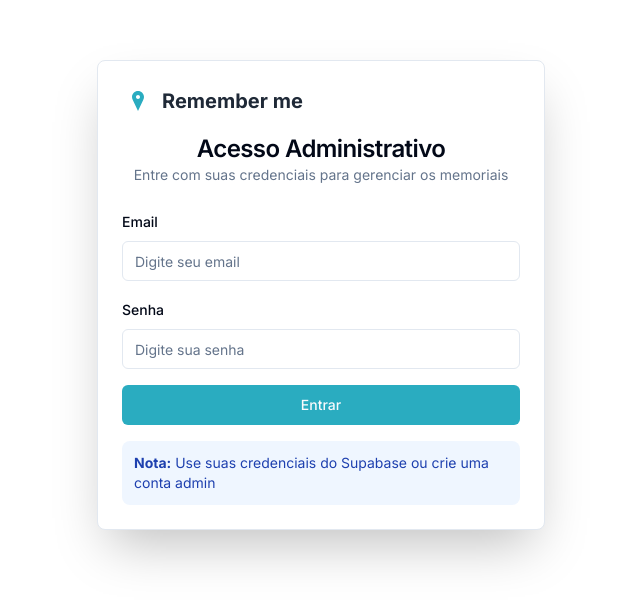
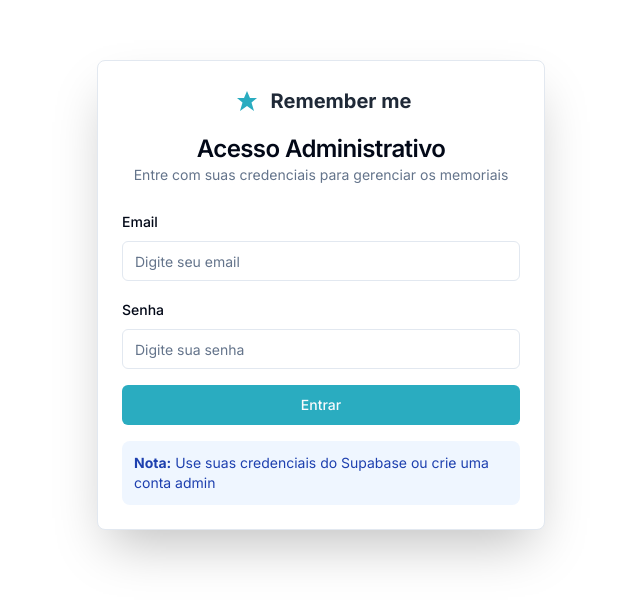
Before and after one commit to filipiviana/rememberme-memorials, a React (Vite) app: page /admin-panel in a window 1280 px wide. Shown: the part 105-708 px from the top of the page, without its empty margins (319-959 px from the left). Built offline with nearby package versions, Linux system fonts and the light colour scheme.

Commit message:
Fix: AdminLogin className error
The AdminLogin component was throwing a TypeScript error related to the `className` prop. This commit fixes the error.

```diff
--- a/src/components/MemorialLogo.tsx
+++ b/src/components/MemorialLogo.tsx
@@ -1,9 +1,13 @@
 
 import React from 'react';
 
-const MemorialLogo = () => {
+interface MemorialLogoProps {
+  className?: string;
+}
+
+const MemorialLogo = ({ className = "" }: MemorialLogoProps) => {
   return (
-    <div className="flex items-center space-x-2">
+    <div className={`flex items-center space-x-2 ${className}`}>
       <div className="w-8 h-8 flex items-center justify-center">
         <svg
           viewBox="0 0 24 24"
@@ -11,7 +15,7 @@ const MemorialLogo = () => {
           fill="currentColor"
           xmlns="http://www.w3.org/2000/svg"
         >
-          <path d="M12 2C8.686 2 6 4.686 6 8c0 1.084.289 2.101.8 2.99L12 22l5.2-11.01c.511-.889.8-1.906.8-2.99 0-3.314-2.686-6-6-6zm0 8c-1.105 0-2-.895-2-2s.895-2 2-2 2 .895 2 2-.895 2-2 2z"/>
+          <path d="M12 2L9 9l-7 0 5.5 4.5L5 22l7-5 7 5-2.5-8.5L22 9l-7 0-3-7z"/>
         </svg>
       </div>
       <span className="text-xl font-bold text-gray-800">Remember me</span>
```
